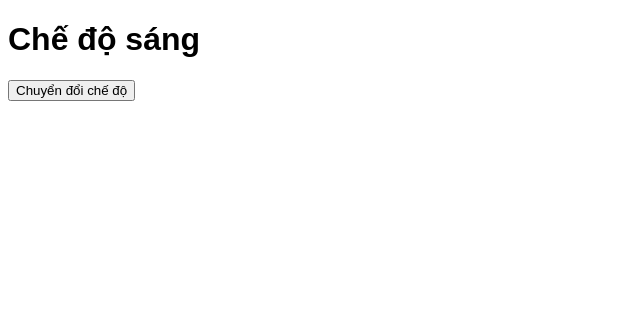
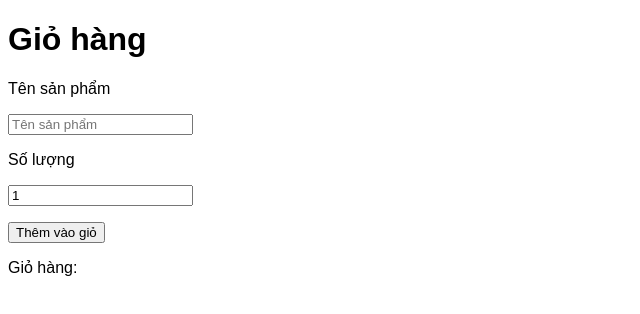
Before and after one commit to luuvanphat/PhatTrienGiaoDienUngDung, a React (Vite) app in the folder Tuan9Lan2/: page / in a window 1280 px wide. Shown: the top 314 px of the page, without its empty margins (0-640 px from the left). Built offline with nearby package versions, Linux system fonts and the light colour scheme.

Commit message:
Commit 4: Shopping Cart

```diff
--- a/Tuan9Lan2/src/App.jsx
+++ b/Tuan9Lan2/src/App.jsx
@@ -1,20 +1,49 @@
 // src/App.jsx
-import React from 'react';
+import React, { useState } from 'react';
 import { useDispatch, useSelector } from 'react-redux';
-import { toggleTheme } from './redux/themeSlice';
+import { addItem, removeItem, updateQuantity } from './redux/cartSlice';
 
 function App() {
-  const theme = useSelector((state) => state.theme.mode);
+  const [productName, setProductName] = useState('');
+  const [productQuantity, setProductQuantity] = useState(1);
+  const cartItems = useSelector((state) => state.cart.cartItems);
   const dispatch = useDispatch();
 
-  const toggleMode = () => {
-    dispatch(toggleTheme());
+  const handleAddToCart = () => {
+    dispatch(addItem({ id: Date.now(), name: productName, quantity: productQuantity }));
+    setProductName('');
+    setProductQuantity(1);
   };
 
   return (
-    <div className={theme}>
-      <h1>{theme === 'light' ? 'Chế độ sáng' : 'Chế độ tối'}</h1>
-      <button onClick={toggleMode}>Chuyển đổi chế độ</button>
+    <div>
+      <h1>Giỏ hàng</h1>
+      <p>Tên sản phẩm</p>
+      <input
+        type="text"
+        value={productName}
+        onChange={(e) => setProductName(e.target.value)}
+        placeholder="Tên sản phẩm"
+      />
+      <p>Số lượng</p>
+      <input
+        type="number"
+        value={productQuantity}
+        onChange={(e) => setProductQuantity(Number(e.target.value))}
+        min="1"
+        placeholder="Số lượng"
+      />
+      <p></p>
+      <button onClick={handleAddToCart}>Thêm vào giỏ</button>
+      <p>Giỏ hàng:  </p>
+      <ul>
+        {cartItems.map((item) => (
+          <li key={item.id}>
+            {item.name} - {item.quantity}
+            <button onClick={() => dispatch(removeItem(item.id))}>Xóa</button>
+          </li>
+        ))}
+      </ul>
     </div>
   );
 }
--- /dev/null
+++ b/Tuan9Lan2/src/redux/cartSlice.jsx
@@ -0,0 +1,26 @@
+// src/redux/cartSlice.js
+import { createSlice } from '@reduxjs/toolkit';
+
+const cartSlice = createSlice({
+  name: 'cart',
+  initialState: {
+    cartItems: [],
+  },
+  reducers: {
+    addItem: (state, action) => {
+      state.cartItems.push(action.payload);
+    },
+    removeItem: (state, action) => {
+      state.cartItems = state.cartItems.filter(item => item.id !== action.payload);
+    },
+    updateQuantity: (state, action) => {
+      const item = state.cartItems.find(item => item.id === action.payload.id);
+      if (item) {
+        item.quantity = action.payload.quantity;
+      }
+    },
+  },
+});
+
+export const { addItem, removeItem, updateQuantity } = cartSlice.actions;
+export default cartSlice.reducer;
--- a/Tuan9Lan2/src/redux/store.jsx
+++ b/Tuan9Lan2/src/redux/store.jsx
@@ -3,11 +3,13 @@
 import counterReducer from './counterSlice';
 import todoReducer from './todoSlice';
 import themeReducer from './themeSlice';
+import cartReducer from './cartSlice';
 
 export const store = configureStore({
   reducer: {
     counter: counterReducer,
     todos: todoReducer,
     theme: themeReducer,
+    cart: cartReducer,
   },
 });
```
Also changed, not shown: Tuan9Lan2/minhchung/commit4_ShoppingCart.png (added).
